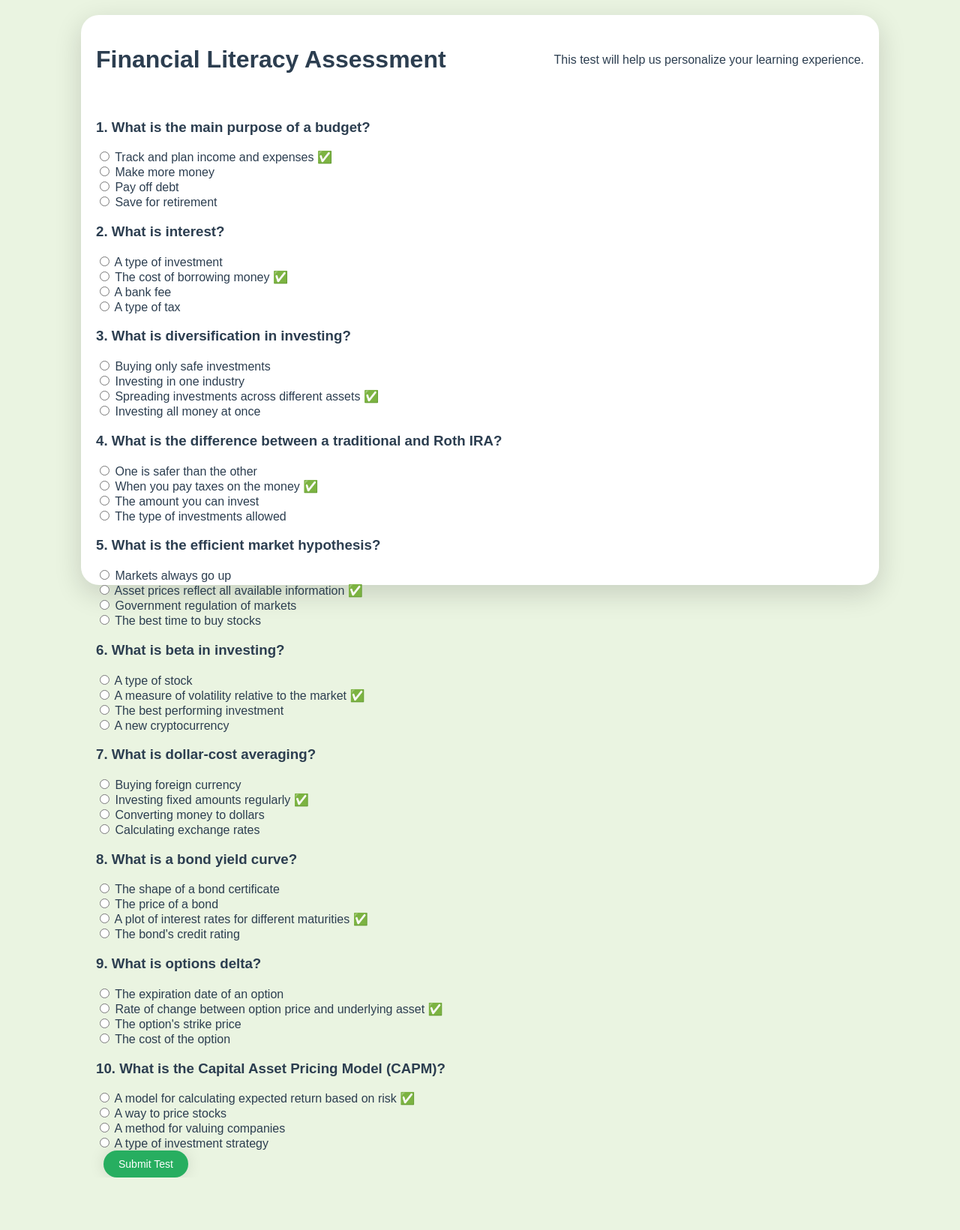
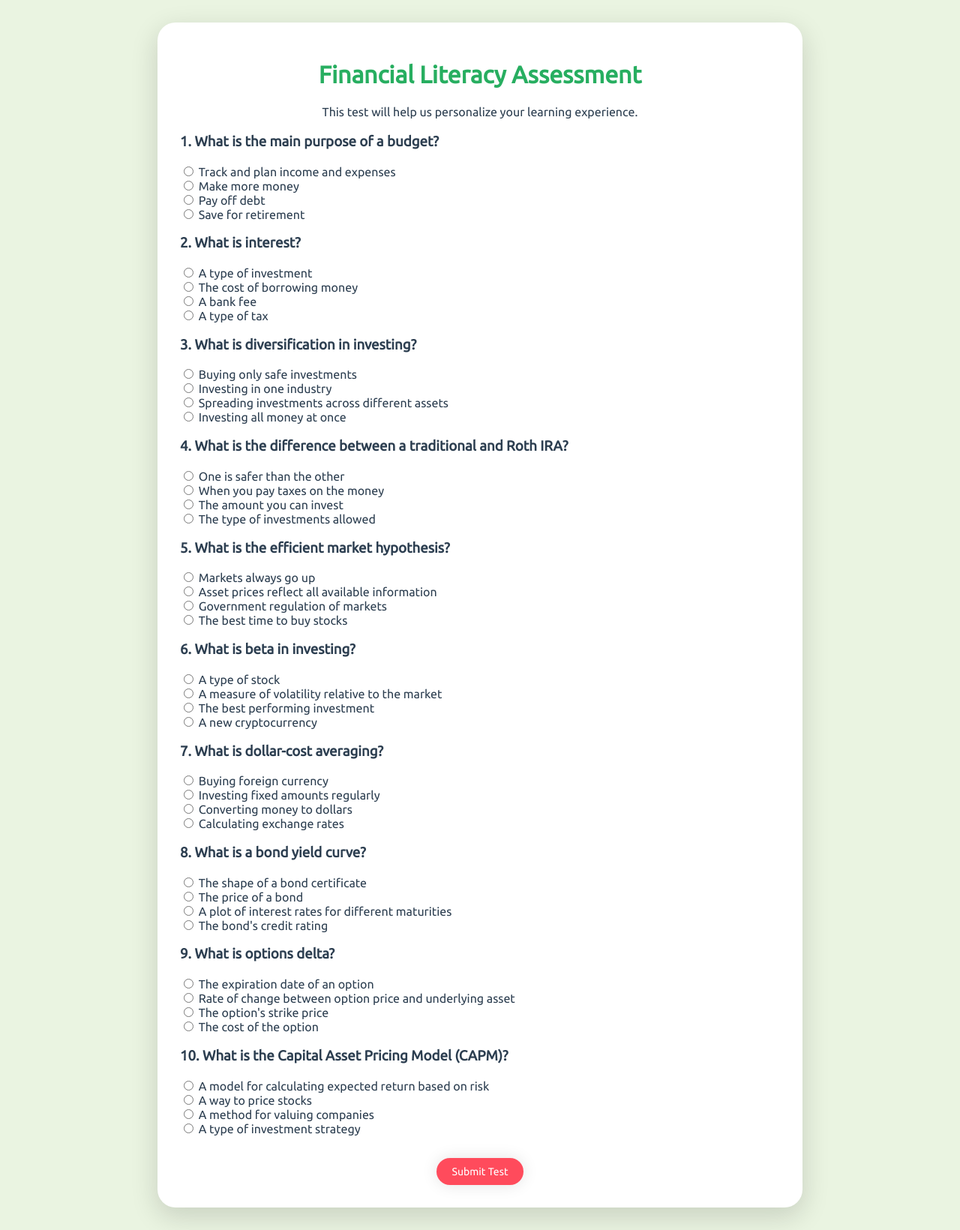
Before and after one commit to AksharaKolipaka/pearlhacks, a Flask app: page /financial-test in a window 1280 px wide. Shown: the whole page at 75% size. Before the commit the page ends 1570 px from the top, so only its background shows below. Run offline with Flask 3, Linux system fonts and the light colour scheme; the visitor is signed in with stand-in values (Sample User, id 1).

Commit message:
made changes to the styling of the financial test

```diff
--- /dev/null
+++ b/static/css/financial_test.css
@@ -0,0 +1,126 @@
+/* financial_test.css */
+
+/* Overall page style */
+body {
+    background-color: #eaf4e1;
+    font-family: 'Ubuntu', sans-serif;
+    margin: 0;
+    padding: 0;
+    display: flex;
+    align-items: center;
+    justify-content: center;
+    min-height: 100vh;
+    color: #2c3e50;
+}
+
+/* Container styling for the test */
+.container {
+    width: 90%;
+    max-width: 800px;
+    margin: 30px auto;
+    padding: 30px;
+    background-color: #fff;
+    box-shadow: 0px 11px 35px 2px rgba(0, 0, 0, 0.14);
+    border-radius: 1.5em;
+    transition: transform 0.3s ease, box-shadow 0.3s ease;
+}
+
+.container:hover {
+    transform: translateY(-5px);
+    box-shadow: 0px 15px 40px 2px rgba(0, 0, 0, 0.20);
+}
+
+/* Header section for the test page */
+.header {
+    text-align: center;
+    margin-bottom: 20px;
+}
+
+.header h1 {
+    font-size: 2rem;
+    color: #27ae60;
+}
+
+/* Form styling */
+.form-group {
+    margin-bottom: 25px;
+}
+
+.question {
+    font-weight: bold;
+    margin-bottom: 10px;
+    font-size: 1.2rem;
+}
+
+/* Options styling */
+.options {
+    list-style: none;
+    padding: 0;
+    margin: 0;
+}
+
+.options li {
+    margin-bottom: 12px;
+}
+
+.options label {
+    display: flex;
+    align-items: center;
+    cursor: pointer;
+    background-color: #f4f7f6;
+    padding: 10px 15px;
+    border-radius: 10px;
+    transition: background 0.3s ease;
+}
+
+.options label:hover {
+    background-color: #e9ecef;
+}
+
+.options input[type="radio"] {
+    margin-right: 10px;
+}
+
+/* Submit button styling */
+.submit-btn {
+    width: 100%;
+    padding: 12px;
+    background-color: #27ae60;
+    color: #fff;
+    border: none;
+    border-radius: 20px;
+    cursor: pointer;
+    font-size: 1rem;
+    transition: background 0.3s ease;
+    box-shadow: 0 0 20px 1px rgba(0, 0, 0, 0.1);
+}
+
+.submit-btn:hover {
+    background-color: #2ecc71;
+}
+
+/* Result message styling */
+.result {
+    margin-top: 20px;
+    text-align: center;
+    font-size: 1.2rem;
+    color: #27ae60;
+}
+
+.submit-btn {
+    display: block;
+    width: fit-content; /* Adjusts width to the content */
+    padding: 10px 20px;
+    background-color: #ff4b5c;
+    color: #fff;
+    border: none;
+    border-radius: 20px;
+    cursor: pointer;
+    font-family: 'Ubuntu', sans-serif;
+    font-size: 14px;
+    margin: 30px auto 0 auto; /* 30px top margin, auto left/right to center */
+}
+
+.submit-btn:hover {
+    background-color: #ff6b7c;
+}
--- a/templates/financial_test.html
+++ b/templates/financial_test.html
@@ -3,7 +3,8 @@
 <head>
     <meta charset="UTF-8">
     <meta name="viewport" content="width=device-width, initial-scale=1.0">
-    <link rel="stylesheet" href="{{ url_for('static', filename='css/dashboard.css') }}">
+    <link rel="stylesheet" href="{{ url_for('static', filename='css/financial_test.css') }}">
+    <link href="https://fonts.googleapis.com/css?family=Ubuntu" rel="stylesheet">
     <title>Financial Literacy Test</title>
 </head>
 <body>
@@ -16,14 +17,14 @@
             <form action="/submit-test" method="POST">
                 <!-- Basic Level Questions -->
                 <h3>1. What is the main purpose of a budget?</h3>
-                <input type="radio" name="q1" value="a"> Track and plan income and expenses ✅<br>
+                <input type="radio" name="q1" value="a"> Track and plan income and expenses<br>
                 <input type="radio" name="q1" value="b"> Make more money<br>
                 <input type="radio" name="q1" value="c"> Pay off debt<br>
                 <input type="radio" name="q1" value="d"> Save for retirement<br>
 
                 <h3>2. What is interest?</h3>
                 <input type="radio" name="q2" value="a"> A type of investment<br>
-                <input type="radio" name="q2" value="b"> The cost of borrowing money ✅<br>
+                <input type="radio" name="q2" value="b"> The cost of borrowing money<br>
                 <input type="radio" name="q2" value="c"> A bank fee<br>
                 <input type="radio" name="q2" value="d"> A type of tax<br>
 
@@ -31,53 +32,53 @@
                 <h3>3. What is diversification in investing?</h3>
                 <input type="radio" name="q3" value="a"> Buying only safe investments<br>
                 <input type="radio" name="q3" value="b"> Investing in one industry<br>
-                <input type="radio" name="q3" value="c"> Spreading investments across different assets ✅<br>
+                <input type="radio" name="q3" value="c"> Spreading investments across different assets<br>
                 <input type="radio" name="q3" value="d"> Investing all money at once<br>
 
                 <h3>4. What is the difference between a traditional and Roth IRA?</h3>
                 <input type="radio" name="q4" value="a"> One is safer than the other<br>
-                <input type="radio" name="q4" value="b"> When you pay taxes on the money ✅<br>
+                <input type="radio" name="q4" value="b"> When you pay taxes on the money<br>
                 <input type="radio" name="q4" value="c"> The amount you can invest<br>
                 <input type="radio" name="q4" value="d"> The type of investments allowed<br>
 
                 <!-- Advanced Level Questions -->
                 <h3>5. What is the efficient market hypothesis?</h3>
                 <input type="radio" name="q5" value="a"> Markets always go up<br>
-                <input type="radio" name="q5" value="b"> Asset prices reflect all available information ✅<br>
+                <input type="radio" name="q5" value="b"> Asset prices reflect all available information<br>
                 <input type="radio" name="q5" value="c"> Government regulation of markets<br>
                 <input type="radio" name="q5" value="d"> The best time to buy stocks<br>
 
                 <h3>6. What is beta in investing?</h3>
                 <input type="radio" name="q6" value="a"> A type of stock<br>
-                <input type="radio" name="q6" value="b"> A measure of volatility relative to the market ✅<br>
+                <input type="radio" name="q6" value="b"> A measure of volatility relative to the market<br>
                 <input type="radio" name="q6" value="c"> The best performing investment<br>
                 <input type="radio" name="q6" value="d"> A new cryptocurrency<br>
 
                 <h3>7. What is dollar-cost averaging?</h3>
                 <input type="radio" name="q7" value="a"> Buying foreign currency<br>
-                <input type="radio" name="q7" value="b"> Investing fixed amounts regularly ✅<br>
+                <input type="radio" name="q7" value="b"> Investing fixed amounts regularly<br>
                 <input type="radio" name="q7" value="c"> Converting money to dollars<br>
                 <input type="radio" name="q7" value="d"> Calculating exchange rates<br>
 
                 <h3>8. What is a bond yield curve?</h3>
                 <input type="radio" name="q8" value="a"> The shape of a bond certificate<br>
                 <input type="radio" name="q8" value="b"> The price of a bond<br>
-                <input type="radio" name="q8" value="c"> A plot of interest rates for different maturities ✅<br>
+                <input type="radio" name="q8" value="c"> A plot of interest rates for different maturities<br>
                 <input type="radio" name="q8" value="d"> The bond's credit rating<br>
 
                 <h3>9. What is options delta?</h3>
                 <input type="radio" name="q9" value="a"> The expiration date of an option<br>
-                <input type="radio" name="q9" value="b"> Rate of change between option price and underlying asset ✅<br>
+                <input type="radio" name="q9" value="b"> Rate of change between option price and underlying asset<br>
                 <input type="radio" name="q9" value="c"> The option's strike price<br>
                 <input type="radio" name="q9" value="d"> The cost of the option<br>
 
                 <h3>10. What is the Capital Asset Pricing Model (CAPM)?</h3>
-                <input type="radio" name="q10" value="a"> A model for calculating expected return based on risk ✅<br>
+                <input type="radio" name="q10" value="a"> A model for calculating expected return based on risk<br>
                 <input type="radio" name="q10" value="b"> A way to price stocks<br>
                 <input type="radio" name="q10" value="c"> A method for valuing companies<br>
                 <input type="radio" name="q10" value="d"> A type of investment strategy<br>
 
-                <button type="submit" class="btn">Submit Test</button>
+                <button type="submit" class="submit-btn">Submit Test</button>
             </form>
         </div>
     </div>
```
